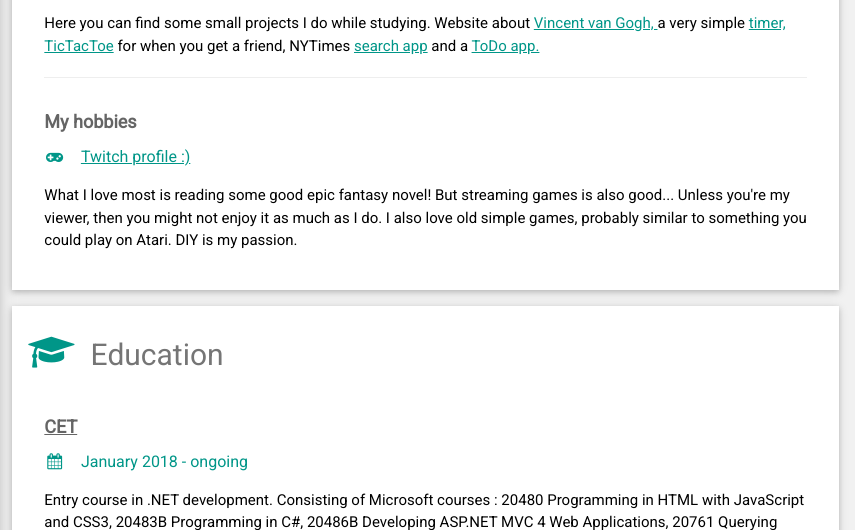
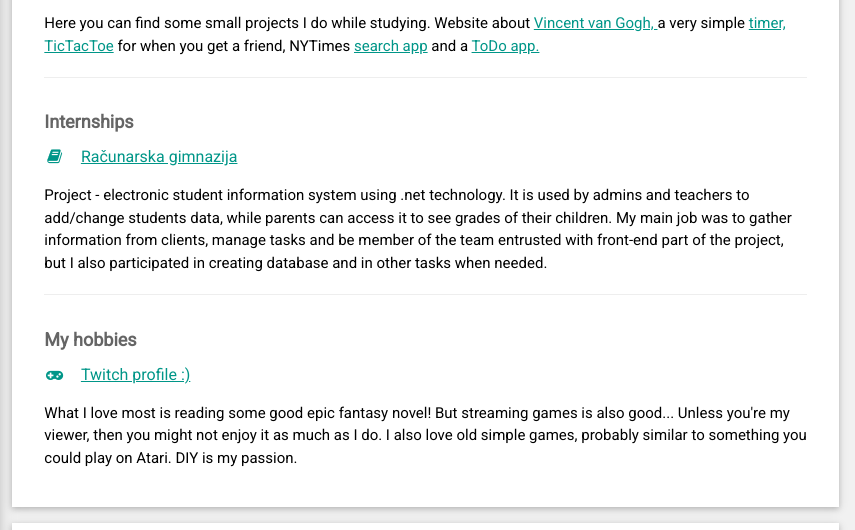
Before and after one commit to LinaGikovica/LinaGikovica.github.io, a plain HTML site: page index.html in a window 1280 px wide. Shown: the part 382-912 px from the top of the page, 425-1280 px from the left. Drawn offline with Linux system fonts and the light colour scheme.

Commit message:
indexChange

```diff
--- a/index.html
+++ b/index.html
@@ -118,6 +118,12 @@ html,body,h1,h2,h3,h4,h5,h6 {font-family: "Roboto", sans-serif}
           <hr>
         </div>
         <div class="w3-container">
+          <h5 class="w3-opacity"><b>Internships</b></h5>
+          <h6 class="w3-text-teal"><i class="fa fa-book fa-fw w3-margin-right"></i><a href="http://rg.edu.rs/" target="_blank">Računarska gimnazija</a></h6>
+          <p >Project - electronic student information system using .net technology. It is used by admins and teachers to add/change students data, while parents can access it to see grades of their children. My main job was to gather information from clients, manage tasks and be member of the team entrusted with front-end part of the project, but I also participated in creating database and in other tasks when needed.</p>
+          <hr>
+        </div>
+        <div class="w3-container">
           <h5 class="w3-opacity"><b>My hobbies</b></h5>
           <h6 class="w3-text-teal"><i class="fa fa-gamepad fa-fw w3-margin-right"></i><a href="https://www.twitch.tv/linagikovica" target="_blank">Twitch profile :)</a></h6>
           <p> What I love most is reading some good epic fantasy novel! But streaming games is also good... Unless you're my viewer, then you might not enjoy it as much as I do. I also love old simple games, probably similar to something you could play on Atari. DIY is my passion. </p><br>
@@ -128,7 +134,7 @@ html,body,h1,h2,h3,h4,h5,h6 {font-family: "Roboto", sans-serif}
         <h2 class="w3-text-grey w3-padding-16"><i class="fa fa-graduation-cap fa-fw w3-margin-right w3-xxlarge w3-text-teal"></i>Education</h2>
         <div class="w3-container">
           <h5 class="w3-opacity"><a href="http://cet.rs/" target="_blank"><b>CET</b></a></h5>
-          <h6 class="w3-text-teal"><i class="fa fa-calendar fa-fw w3-margin-right"></i>January 2018 - ongoing</h6>
+          <h6 class="w3-text-teal"><i class="fa fa-calendar fa-fw w3-margin-right"></i>January 2018 - July 2018</h6>
           <p>Entry course in .NET development.  Consisting of Microsoft courses : 20480 Programming in HTML with JavaScript and CSS3, 20483B Programming in C#, 20486B Developing ASP.NET MVC 4 Web Applications,  20761 Querying Data with Transact-SQL, 20762 Developing SQL Databases, 20767 Implementing a SQL Data Warehouse. </p>
           <hr>
         </div>
```
